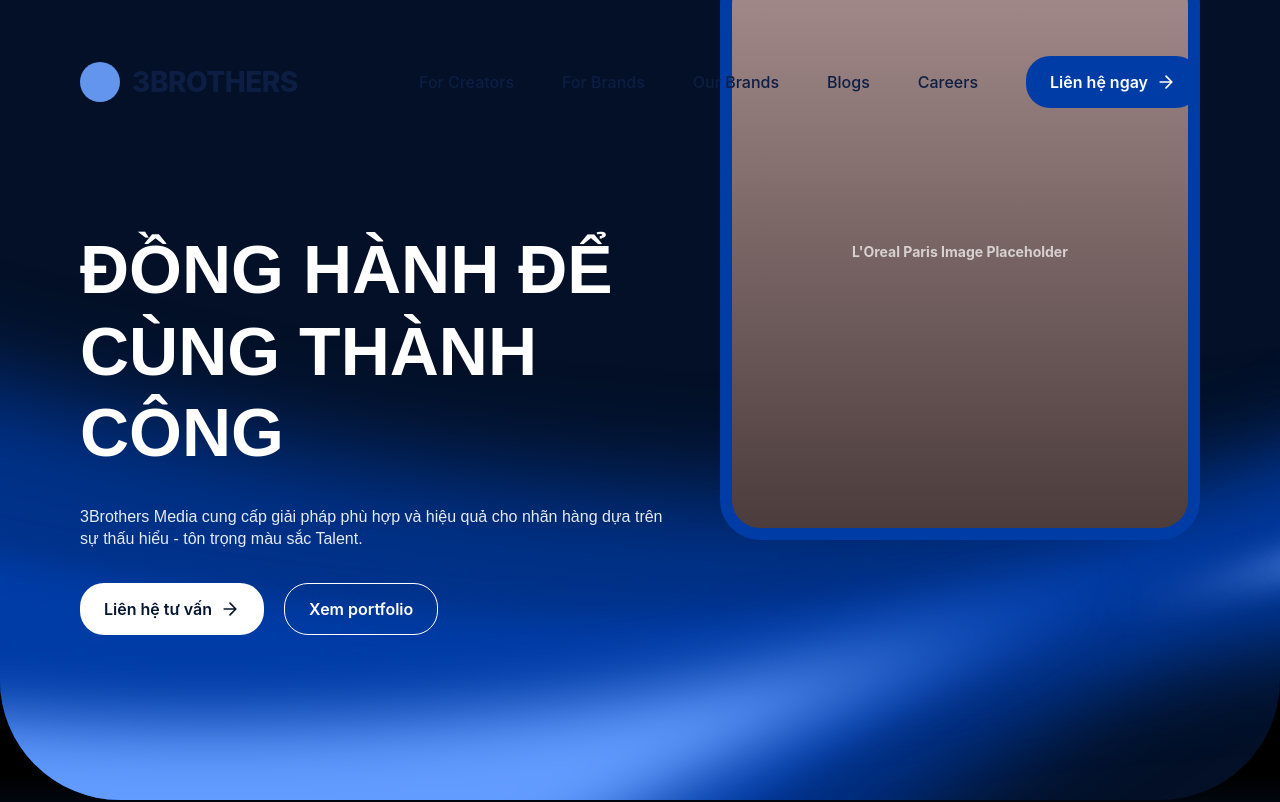
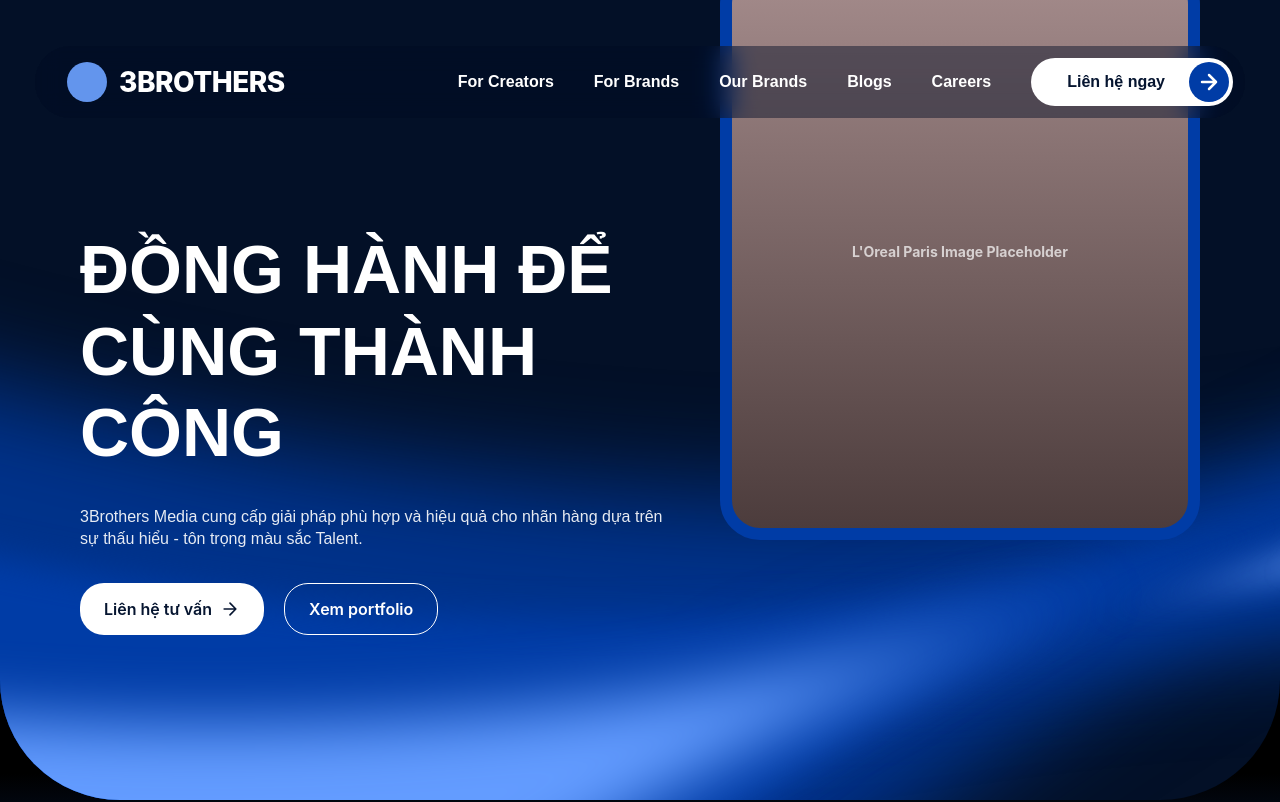
Before and after one commit to huypham501/3BrothersWeb, a Next.js app: page /home-v2 in a window 1280 px wide. Shown: the top 802 px of the page. Built offline with nearby package versions, Linux system fonts and the light colour scheme.

Commit message:
style: implement float and stitch states for header v2 and extract contact button

```diff
--- /dev/null
+++ b/src/components/home-v2/components/HeaderContactButton.tsx
@@ -0,0 +1,58 @@
+'use client';
+
+import styled from 'styled-components';
+import Link from 'next/link';
+
+interface HeaderContactButtonProps {
+  $isFloating: boolean;
+  href: string;
+}
+
+export function HeaderContactButton({ $isFloating, href }: HeaderContactButtonProps) {
+  return (
+    <ContactButton href={href} $isFloating={$isFloating}>
+      Liên hệ ngay
+      <IconCircle $isFloating={$isFloating}>
+        <svg fill="none" stroke="currentColor" viewBox="0 0 24 24">
+          <path strokeLinecap="round" strokeLinejoin="round" strokeWidth={2.5} d="M5 12h14M12 5l7 7-7 7" />
+        </svg>
+      </IconCircle>
+    </ContactButton>
+  );
+}
+
+const ContactButton = styled(Link) <{ $isFloating: boolean }>`
+  display: flex;
+  flex-direction: row;
+  align-items: center;
+  padding: 4px 4px 4px 36px;
+  gap: 24px;
+  background: ${({ $isFloating }) => $isFloating ? '#003CA6' : '#FFFFFF'};
+  border-radius: 44px;
+  color: ${({ $isFloating }) => $isFloating ? '#FFFFFF' : '#061530'};
+  font-family: 'Montserrat', sans-serif;
+  font-weight: 700;
+  font-size: 16px;
+  line-height: 160%;
+  text-decoration: none;
+`;
+
+const IconCircle = styled.div<{ $isFloating: boolean }>`
+  display: flex;
+  flex-direction: row;
+  justify-content: center;
+  align-items: center;
+  padding: 8px;
+  width: 40px;
+  height: 40px;
+  background: ${({ $isFloating }) => $isFloating ? '#FFFFFF' : '#003CA6'};
+  border-radius: 24px;
+  transition: background 0.3s ease;
+
+  svg {
+    width: 24px;
+    height: 24px;
+    color: ${({ $isFloating }) => $isFloating ? '#003CA6' : '#FFFFFF'};
+    transition: color 0.3s ease;
+  }
+`;
--- a/src/components/home-v2/shared/HeaderV2.tsx
+++ b/src/components/home-v2/shared/HeaderV2.tsx
@@ -1,46 +1,79 @@
 'use client';
 
+import { useState, useEffect } from 'react';
 import styled from 'styled-components';
 import Link from 'next/link';
+import { HeaderContactButton } from '../components/HeaderContactButton';
 
 export function HeaderV2() {
+  const [isFloating, setIsFloating] = useState(false);
+
+  useEffect(() => {
+    const handleScroll = () => {
+      setIsFloating(window.scrollY > 10);
+    };
+
+    window.addEventListener('scroll', handleScroll);
+    // Initial check
+    handleScroll();
+
+    return () => window.removeEventListener('scroll', handleScroll);
+  }, []);
+
   return (
     <HeaderContainer>
-      <LogoContainer>
-        <LogoText>3BROTHERS</LogoText>
-      </LogoContainer>
+      <NavBarPill $isFloating={isFloating}>
+        <LogoContainer>
+          <LogoText $isFloating={isFloating}>3BROTHERS</LogoText>
+        </LogoContainer>
 
-      <NavLinks>
-        <NavItem href="#">For Creators</NavItem>
-        <NavItem href="#">For Brands</NavItem>
-        <NavItem href="#">Our Brands</NavItem>
-        <NavItem href="#">Blogs</NavItem>
-        <NavItem href="#">Careers</NavItem>
+        <NavLinks>
+          <NavItem href="#" $isFloating={isFloating}>For Creators</NavItem>
+          <NavItem href="#" $isFloating={isFloating}>For Brands</NavItem>
+          <NavItem href="#" $isFloating={isFloating}>Our Brands</NavItem>
+          <NavItem href="#" $isFloating={isFloating}>Blogs</NavItem>
+          <NavItem href="#" $isFloating={isFloating}>Careers</NavItem>
 
-        <ContactButton href="#">
-          Liên hệ ngay
-          <svg fill="none" stroke="currentColor" viewBox="0 0 24 24">
-            <path strokeLinecap="round" strokeLinejoin="round" strokeWidth={2} d="M5 12h14M12 5l7 7-7 7" />
-          </svg>
-        </ContactButton>
-      </NavLinks>
+          <HeaderContactButton href="#" $isFloating={isFloating} />
+        </NavLinks>
+      </NavBarPill>
     </HeaderContainer>
   );
 }
 
 const HeaderContainer = styled.header`
-  position: absolute;
+  position: fixed;
   top: 0;
   left: 0;
   right: 0;
   height: 164px;
   display: flex;
+  justify-content: center;
+  align-items: center;
+  padding: 0 35px;
+  z-index: 100;
+  pointer-events: none; /* Let clicks pass through the huge container if they miss the pill */
+`;
+
+const NavBarPill = styled.div<{ $isFloating: boolean }>`
+  pointer-events: auto;
+  display: flex;
+  flex-direction: row;
   justify-content: space-between;
   align-items: center;
-  padding: 0 80px;
-  z-index: 100;
-  /* Font setting applied globally or we ensure it here */
-  font-family: 'Inter', sans-serif;
+  padding: 12px 12px 12px 32px;
+  width: 100%;
+  max-width: 1369px; /* Max width from design */
+  height: 72px;
+
+  background: ${({ $isFloating }) => $isFloating ? 'rgba(255, 255, 255, 0.5)' : 'rgba(0, 13, 37, 0.45)'};
+  backdrop-filter: blur(12px);
+  border-radius: 40px;
+  transition: all 0.3s ease;
+
+  @media (max-width: 1024px) {
+    padding: 12px 12px 12px 24px;
+  }
 `;
 
 const LogoContainer = styled.div`
@@ -49,13 +82,15 @@ const LogoContainer = styled.div`
   cursor: pointer;
 `;
 
-const LogoText = styled.span`
+const LogoText = styled.span<{ $isFloating: boolean }>`
+  font-family: 'Inter', sans-serif;
   font-weight: 800;
   font-size: 28px;
-  color: #0d1e44; // From the light blue background contrast
+  color: ${({ $isFloating }) => $isFloating ? '#061530' : '#FFFFFF'};
   letter-spacing: -0.5px;
   display: flex;
   align-items: center;
+  transition: color 0.3s ease;
 
   // A simple placeholder for the exact 3Brothers logo
   &::before {
@@ -72,44 +107,18 @@ const LogoText = styled.span`
 const NavLinks = styled.nav`
   display: flex;
   align-items: center;
-  gap: 48px;
-`;
+  gap: 40px;
 
-const NavItem = styled(Link)`
-  font-weight: 500;
-  font-size: 16px;
-  line-height: 150%;
-  color: #0d1e44;
-  text-decoration: none;
-  transition: opacity 0.2s ease;
-
-  &:hover {
-    opacity: 0.8;
+  @media (max-width: 1024px) {
+    display: none; /* Hide nav links on tablet/mobile for now, or adapt later */
   }
 `;
 
-const ContactButton = styled(Link)`
-  display: flex;
-  flex-direction: row;
-  justify-content: center;
-  align-items: center;
-  padding: 14px 24px;
-  gap: 8px;
-  background: #003CA6;
-  border-radius: 24px; // Pill shape from design
-  color: #FFFFFF;
+const NavItem = styled(Link) <{ $isFloating: boolean }>`
+  font-family: 'Montserrat', sans-serif;
   font-weight: 600;
   font-size: 16px;
-  line-height: 150%;
+  line-height: 160%;
+  color: ${({ $isFloating }) => $isFloating ? '#061530' : '#FFFFFF'};
   text-decoration: none;
-  transition: background 0.2s ease;
-
-  &:hover {
-    background: #002266;
-  }
-
-  svg {
-    width: 20px;
-    height: 20px;
-  }
 `;
```
